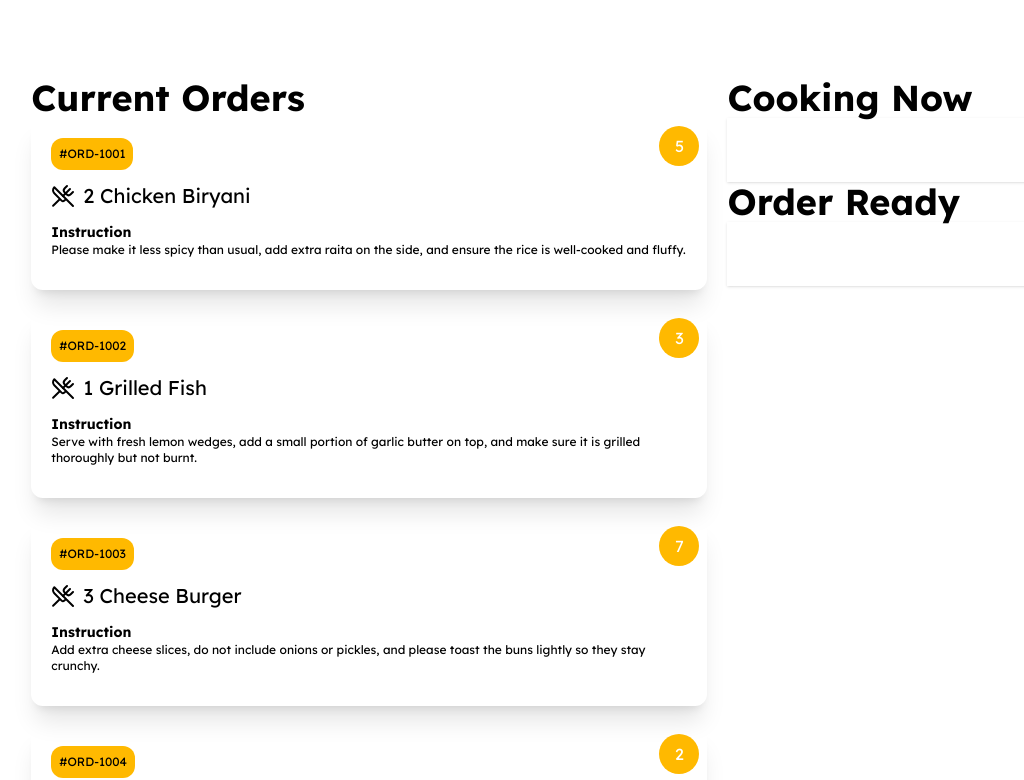
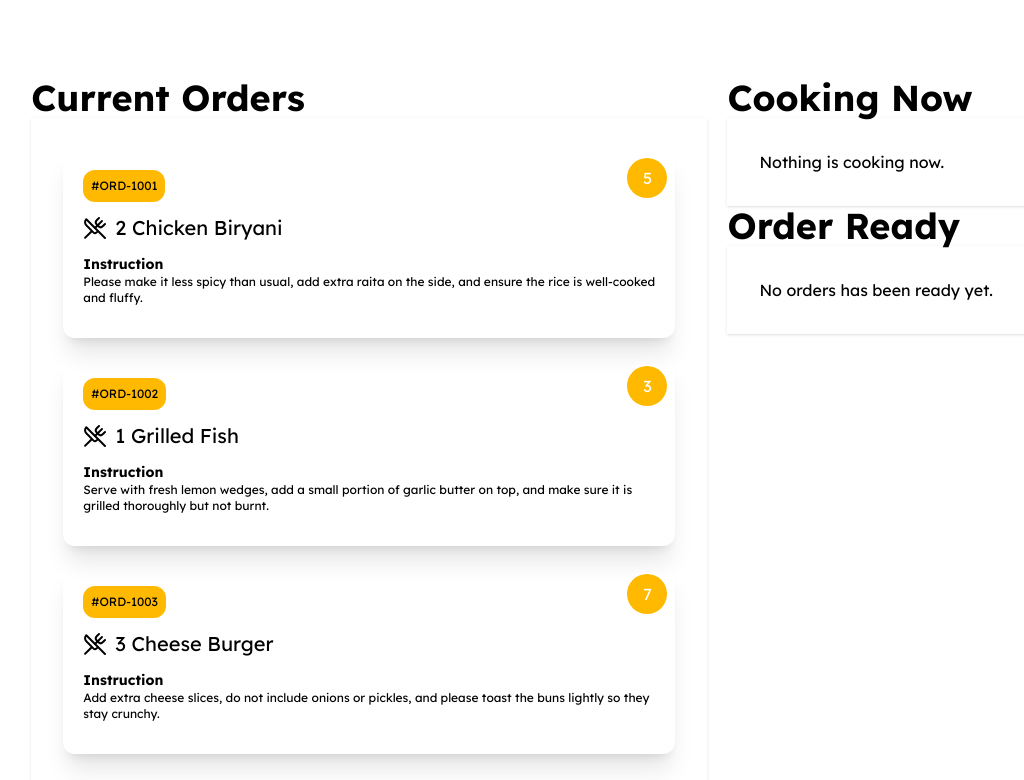
Before and after one commit to masrafi143/taxi-kitchen, a React (Vite) app: page / in a window 1280 px wide. Shown: the part 422-1202 px from the top of the page, without its empty margins (22-1046 px from the left). Built offline with nearby package versions, Linux system fonts and the light colour scheme; a web font is replaced by a local one.

Commit message:
add toast message

```diff
--- a/src/App.jsx
+++ b/src/App.jsx
@@ -2,6 +2,7 @@ import { Suspense } from "react";
 import Header from "./components/Header.jsx/Header";
 import OrderContainers from "./components/OrderContainers";
 import Loading from "./components/Loading";
+import { ToastContainer } from "react-toastify";
 
 const loadOrder = () => fetch("/orders.json").then((res) => res.json());
 function App() {
@@ -11,10 +12,22 @@ function App() {
     <>
       <div>
         <Header />
-        <Suspense fallback={<Loading/>}>
+        <Suspense fallback={<Loading />}>
           <OrderContainers orderPromise={orderPromise} />
         </Suspense>
       </div>
+      <ToastContainer
+        position="bottom-right"
+        autoClose={5000}
+        hideProgressBar={false}
+        newestOnTop={false}
+        closeOnClick={false}
+        rtl={false}
+        pauseOnFocusLoss
+        draggable
+        pauseOnHover
+        theme="colored"
+      />
     </>
   );
 }
--- a/src/components/OrderContainers.jsx
+++ b/src/components/OrderContainers.jsx
@@ -29,13 +29,15 @@ const OrderContainers = ({ orderPromise }) => {
     const newReadyItems = [...readyItems, order];
     setReadyItems(newReadyItems);
 
-    const reamingCookingItems = cookingItems.filter(item=> item.id !== order.id);
+    const reamingCookingItems = cookingItems.filter(
+      (item) => item.id !== order.id,
+    );
     setCookingItems(reamingCookingItems);
 
-    const reamingOrders = orders.filter(item=> item.id != order.id);
+    const reamingOrders = orders.filter((item) => item.id != order.id);
     setOrders(reamingOrders);
-
-  }
+    toast.success(`${order.order_title} has been cooked and ready to be served.`)
+  };
 
   return (
     <div>
@@ -47,8 +49,12 @@ const OrderContainers = ({ orderPromise }) => {
       <div className="grid grid-cols-1 lg:grid-cols-12 w-11/12 mx-auto py-10 gap-5">
         <div className="lg:col-span-7">
           <h2 className="text-4xl font-bold">Current Orders</h2>
-          <div className="space-y-5">
-            {orders.map((order) => (
+          <div className="shadow p-8 space-y-5">
+            {
+            orders.length == 0 ? <div>
+                <h2>No current orders</h2>
+            </div> :
+            orders.map((order) => (
               <OrderCard
                 key={order.id}
                 handleOrders={handleOrders}
@@ -61,18 +67,27 @@ const OrderContainers = ({ orderPromise }) => {
           <div>
             <h2 className="text-4xl font-bold">Cooking Now</h2>
             <div className="shadow p-8 space-y-5">
-              {cookingItems.map((order) => (
-                <CookingCard key={order.id} handleCooking={handleCooking} order={order} />
+              {
+              cookingItems.length == 0 ? <div>
+                <h2>Nothing is cooking now.</h2>
+            </div>  :
+              cookingItems.map((order) => (
+                <CookingCard
+                  key={order.id}
+                  handleCooking={handleCooking}
+                  order={order}
+                />
               ))}
             </div>
             <h2 className="text-4xl font-bold">Order Ready</h2>
             <div className="shadow p-8 space-y-5">
-                {
-                    readyItems.map(order=>(
-                        <ReadyCard key={order.id} order={order}/>
-
-                    ))
-                }
+              {
+              readyItems.length == 0 ? <div>
+                <h2>No orders has been ready yet.</h2>
+            </div> :
+              readyItems.map((order) => (
+                <ReadyCard key={order.id} order={order} />
+              ))}
             </div>
           </div>
         </div>
```
